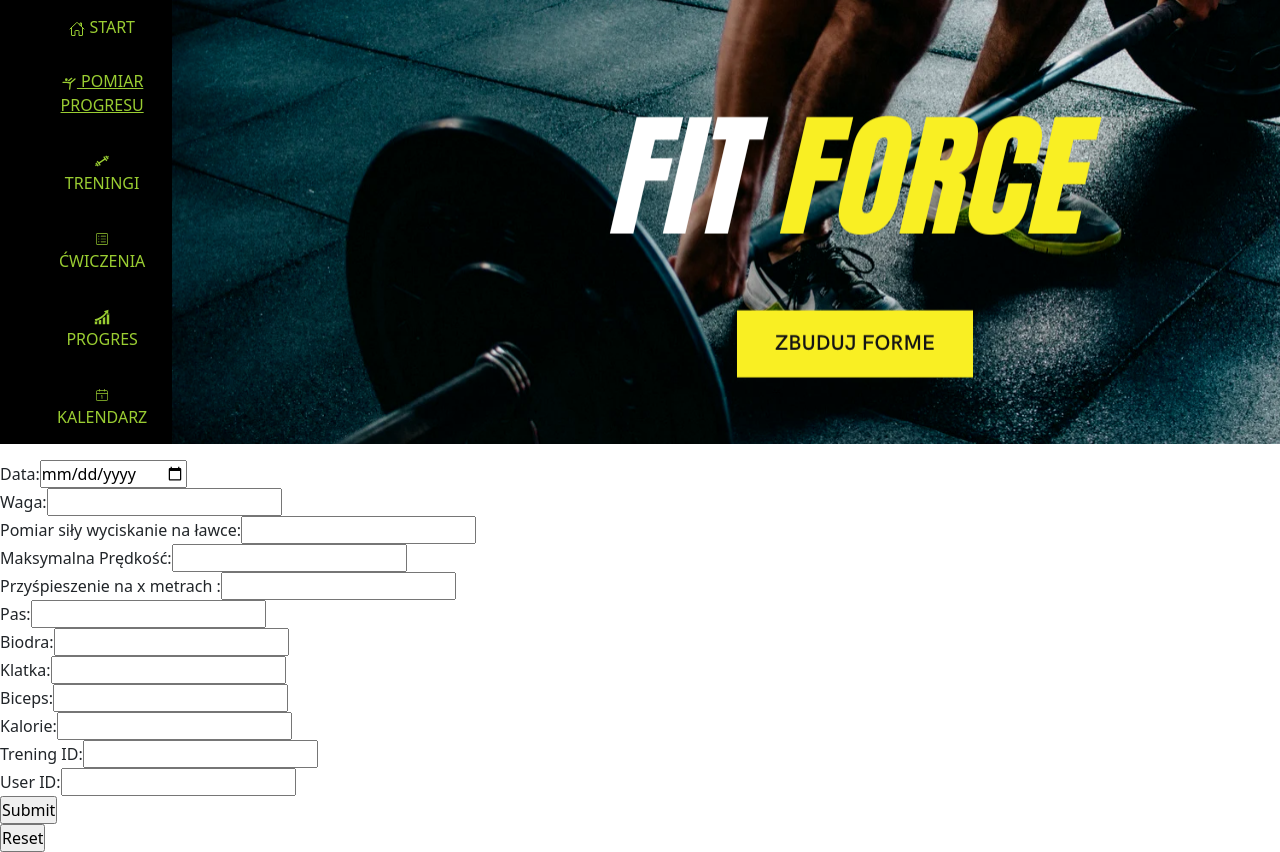
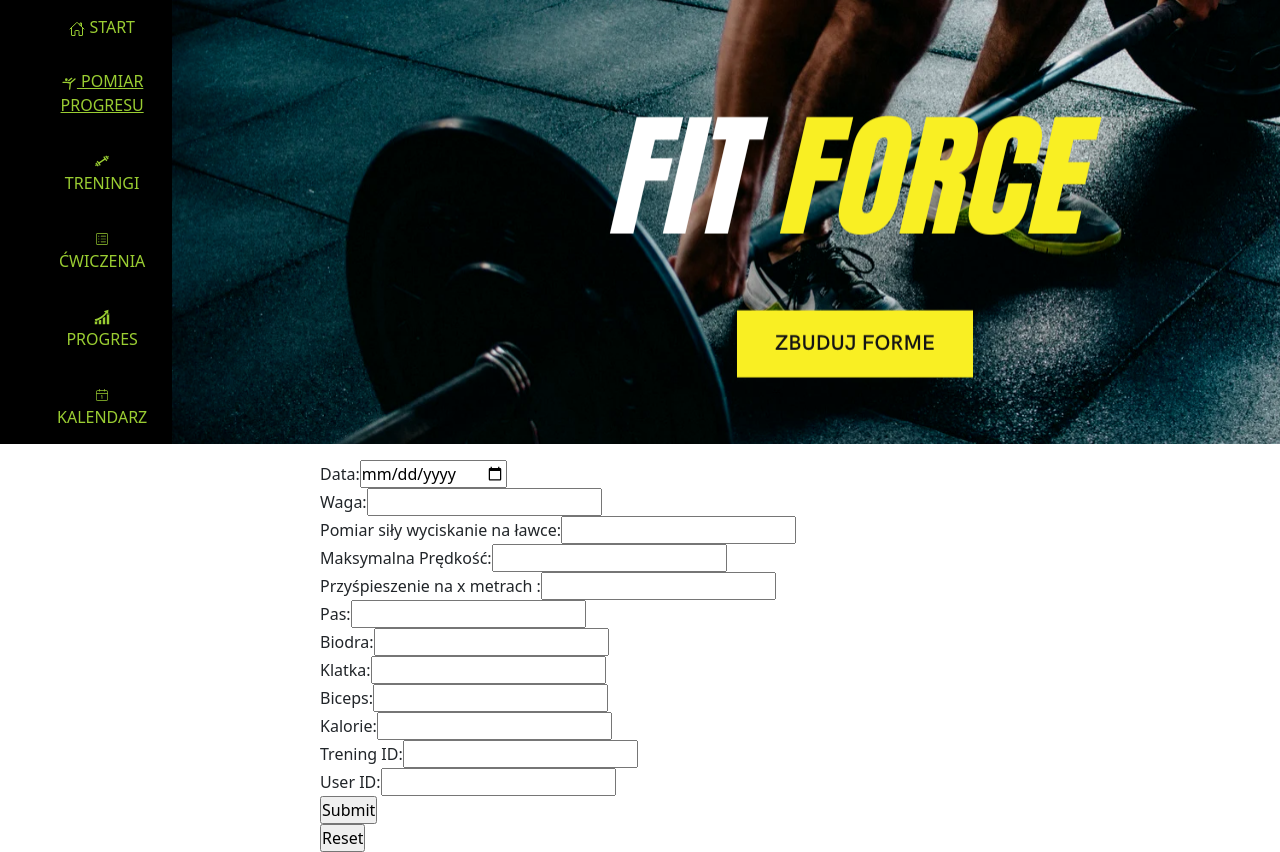
Before and after one commit to karol199393/FitForceFrontEndReact, a React (Create React App) app: page /traininggoals in a window 1280 px wide. Shown: the top 852 px of the page. Built offline with nearby package versions, Linux system fonts and the light colour scheme.

Commit message:
add margin

```diff
--- /dev/null
+++ b/src/components/traininggoals.css
@@ -0,0 +1,4 @@
+form {
+    margin: auto;
+    width: 50%;
+}
--- a/src/components/traininggoals.js
+++ b/src/components/traininggoals.js
@@ -1,4 +1,5 @@
 import React, { useState } from "react";
+import "./traininggoals.css";
 
 export default function TrainingGoals() {
     const [date, setDate] = useState("");
```
